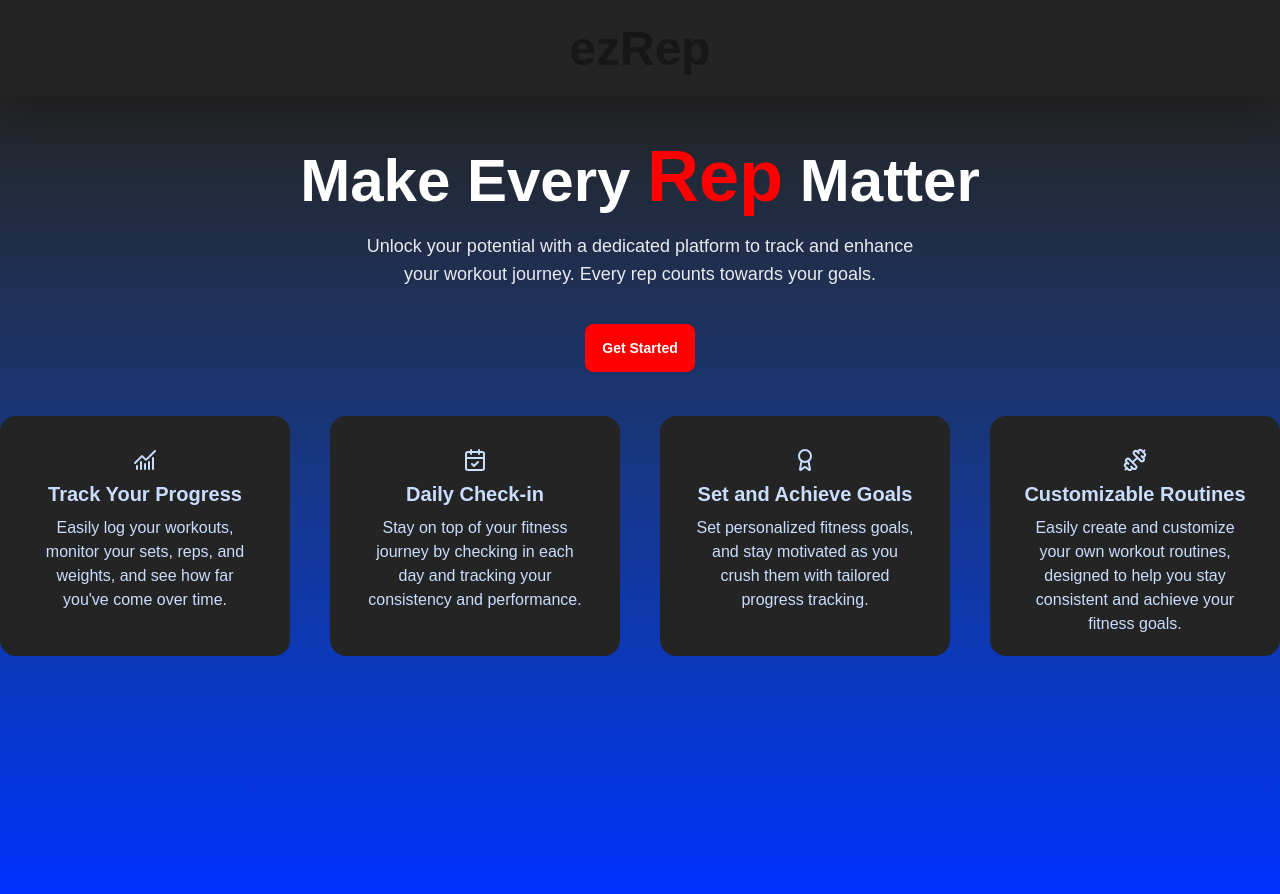
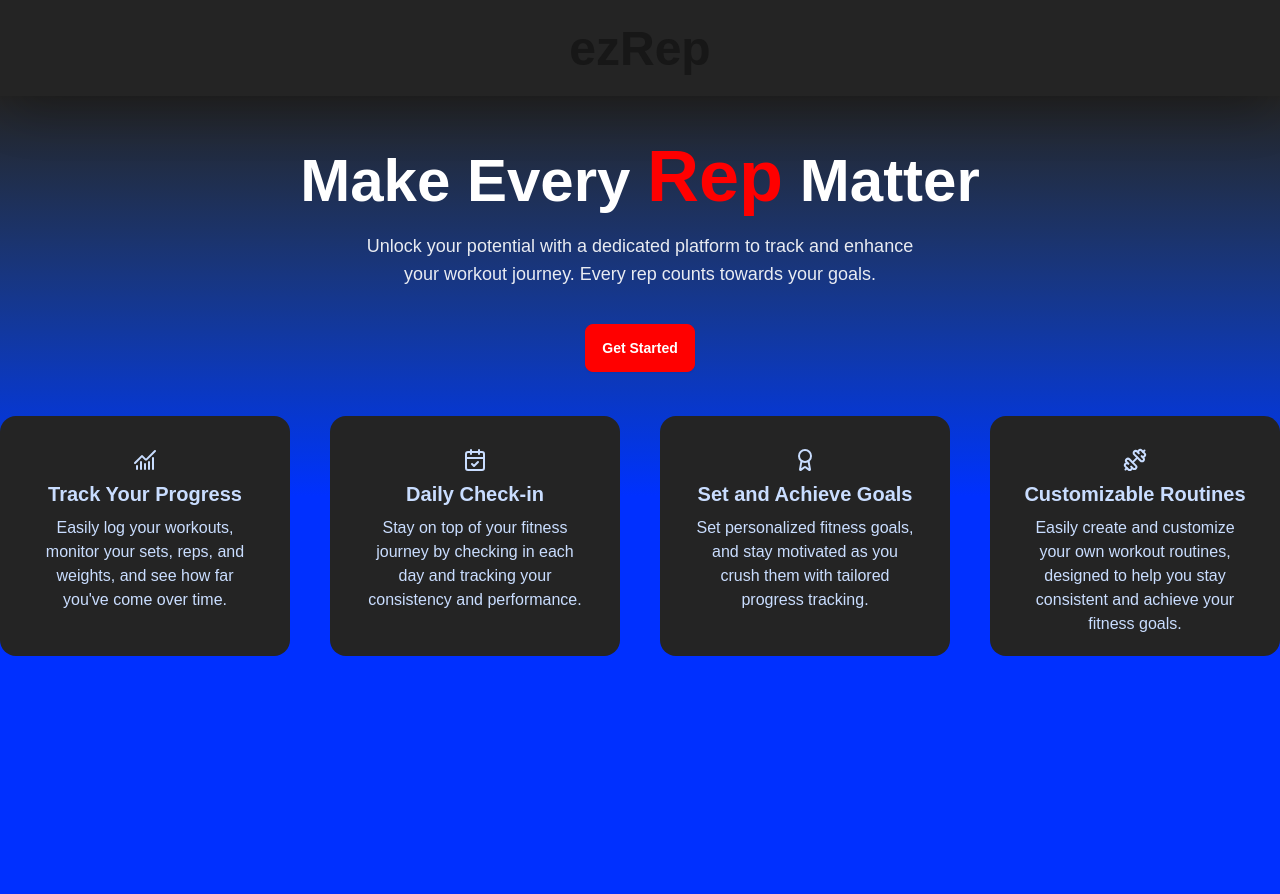
Before and after one commit to markkmagedd/ezRep, a Next.js app in the folder client/: page / in a window 1280 px wide. Built offline with nearby package versions, Linux system fonts and the light colour scheme; a web font is replaced by a local one.

Commit message:
ui enhanced 2.0

```diff
--- a/client/app/page.jsx
+++ b/client/app/page.jsx
@@ -8,7 +8,7 @@ export default function Home() {
   return (
     <>
       <Navbar />
-      <main className="bg-gradient-to-t from-primary to-base-100 min-h-screen flex flex-col">
+      <main className="bg-gradient-to-t from-primary via-primary to-base-100 min-h-screen flex flex-col">
         {/* Custom Hero Section */}
         <div className="flex flex-col justify-center items-center flex-1">
           <h1 className="text-6xl font-extrabold text-white mb-5 whitespace-nowrap">
```
